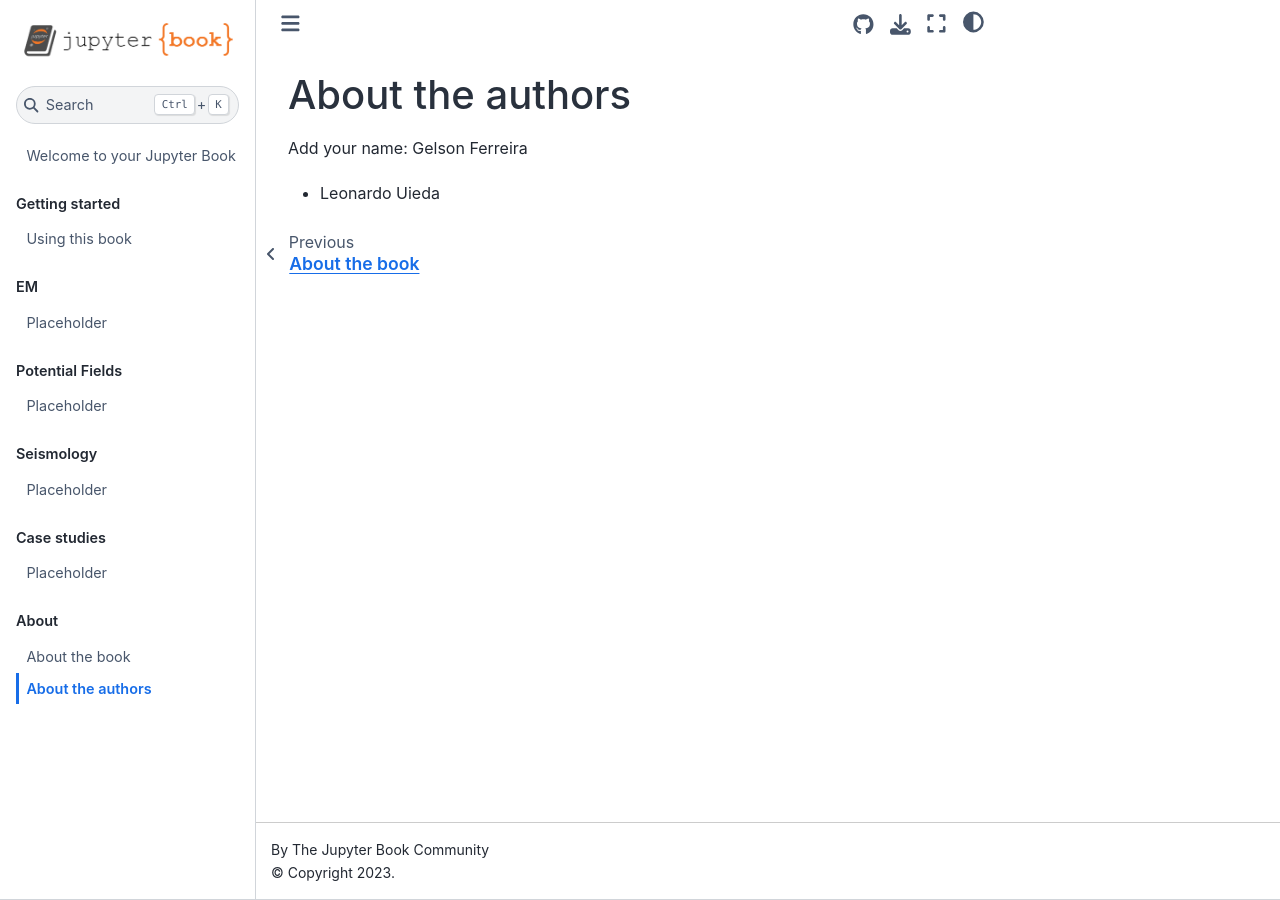
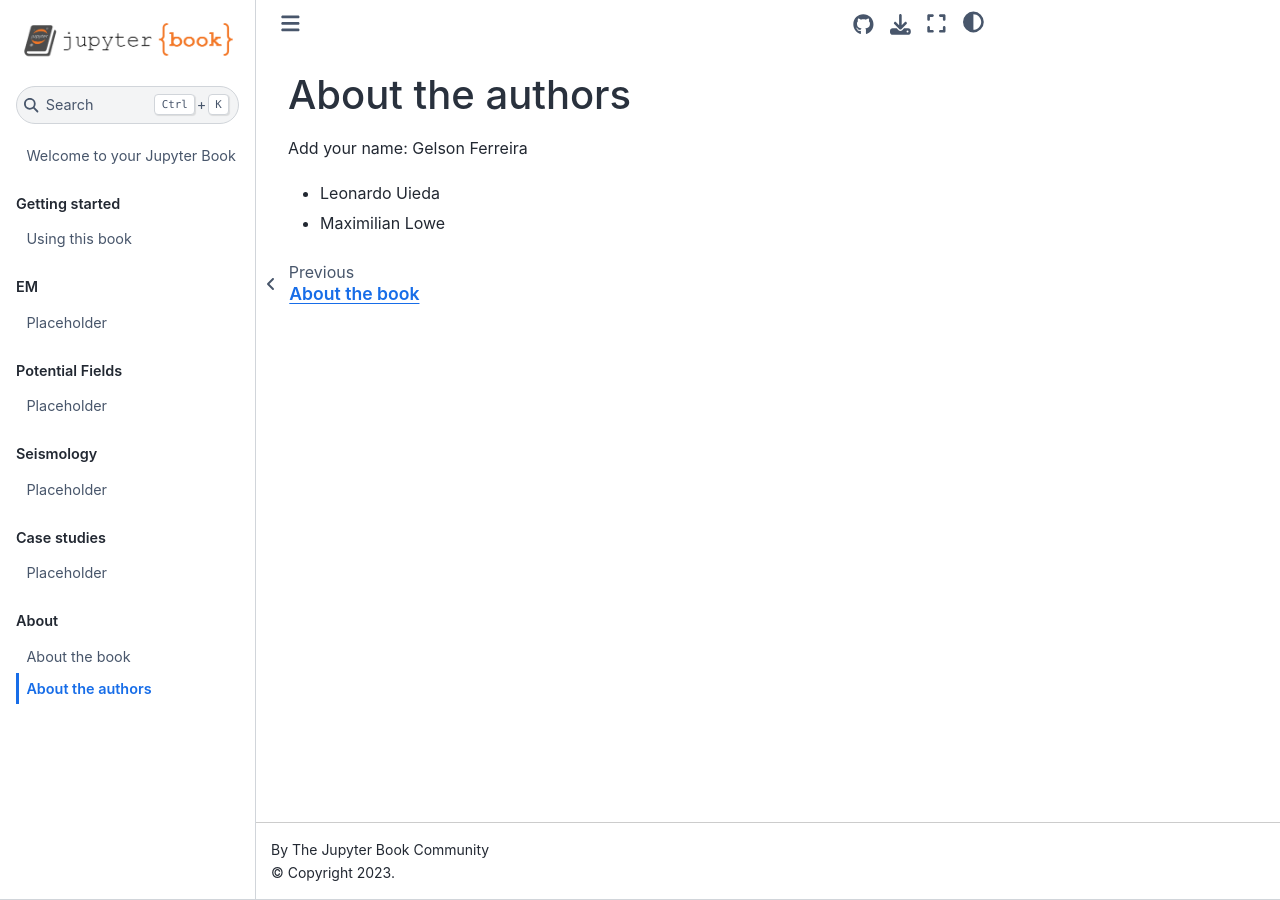
Before and after one commit to GeophysicsLibrary/applied-geophysics, a Jupyter Book: the page built from about/authors.md, in a window 1280 px wide. Built offline with Jupyter Book 1.0.4 settings and Sphinx 7.4.7 and the Sphinx Book theme 1.1.4, drawn with Linux system fonts in a browser that asks for light colours; pages that are not in the unit, such as notebooks, are missing from menus.

Commit message:
Adding Max to the author list

```diff
--- a/about/authors.md
+++ b/about/authors.md
@@ -3,3 +3,4 @@
 Add your name: Gelson Ferreira
 
 * Leonardo Uieda
+* Maximilian Lowe
```
